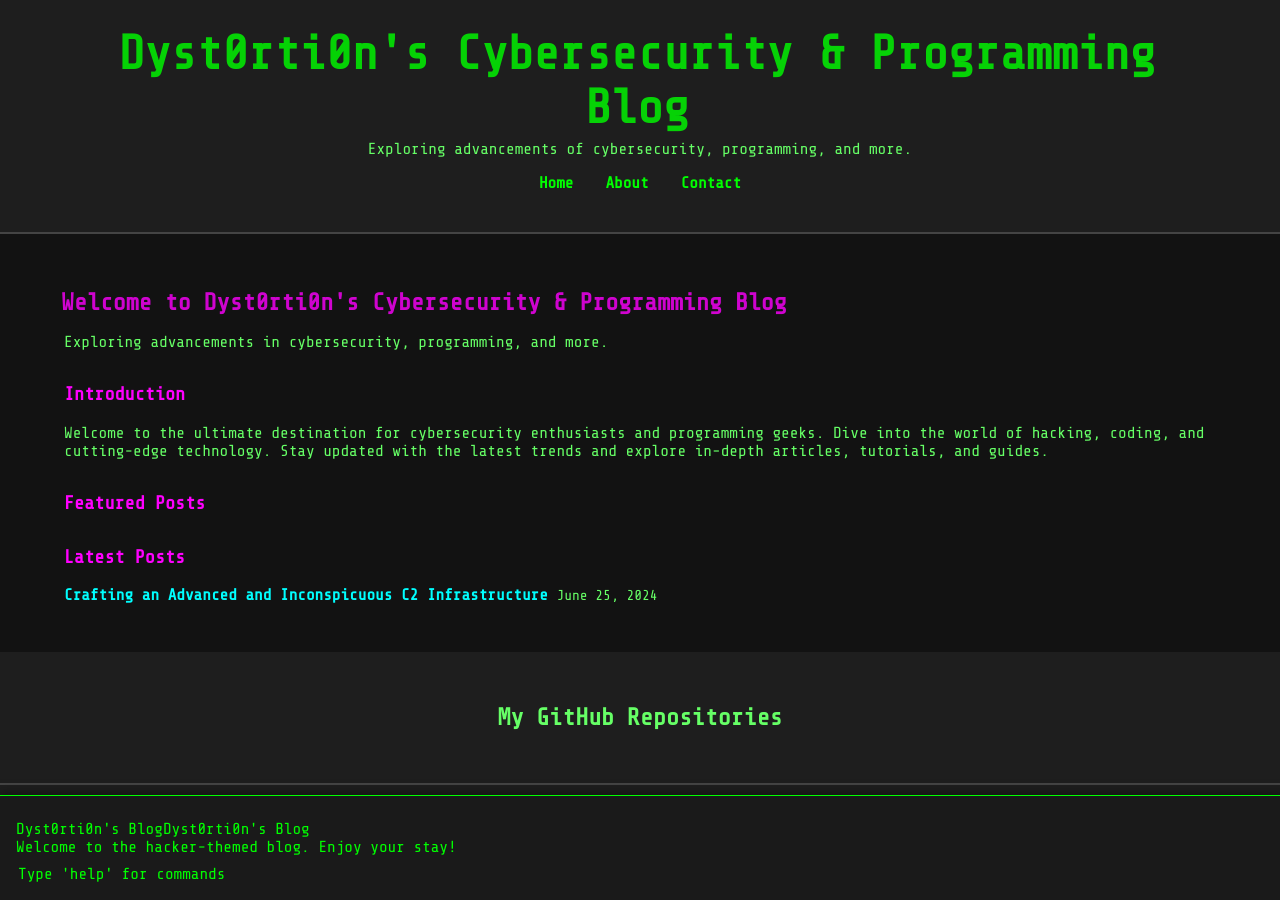
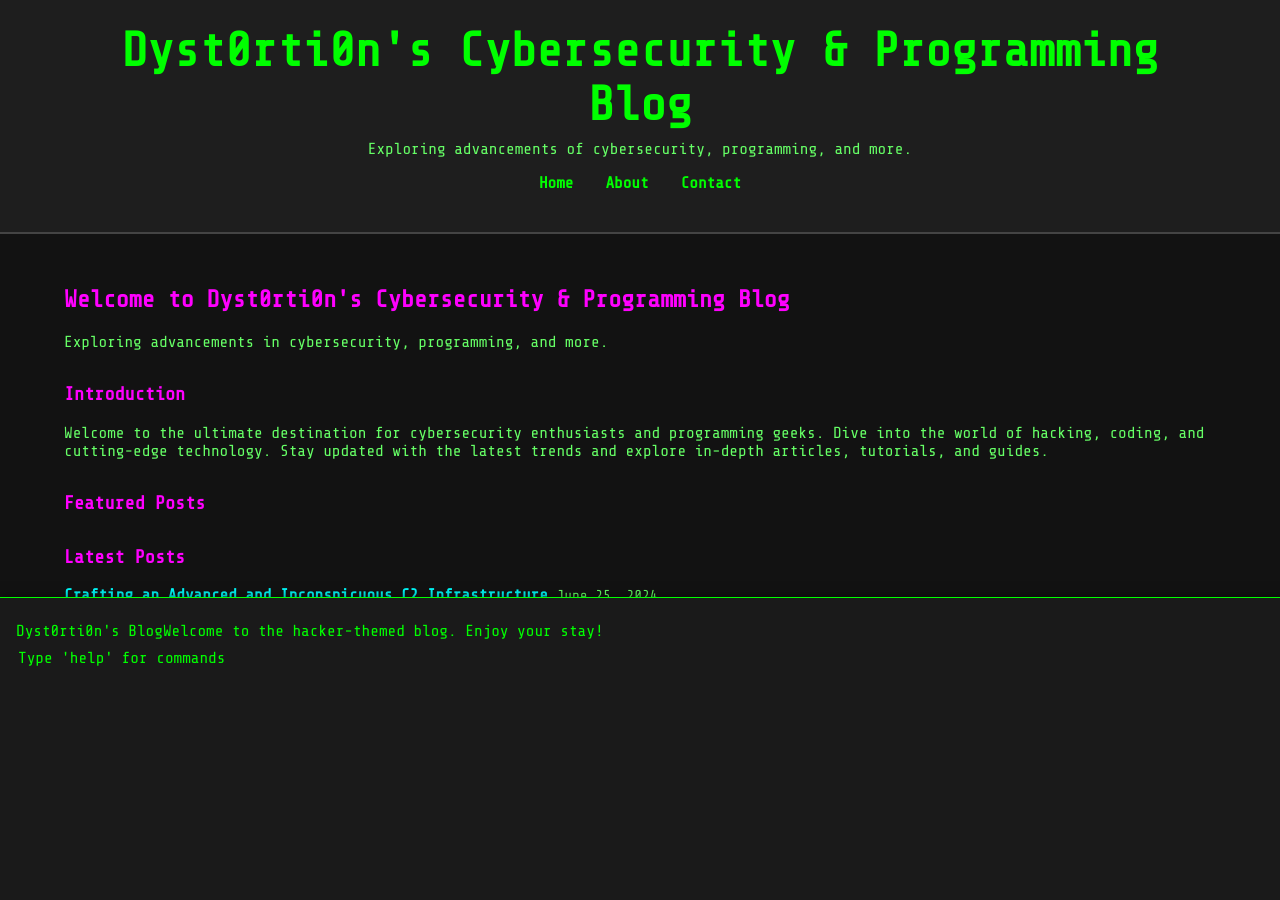
Before and after one commit to Dyst0rti0n/Dyst0rti0n.github.io, a Jekyll site: the page built from index.md, in a window 1280 px wide. Built offline with Jekyll 4.4.1, drawn with Linux system fonts in a browser that asks for light colours; a script that is not in the unit is left out.

```diff
--- a/_layouts/default.html
+++ b/_layouts/default.html
@@ -23,8 +23,8 @@
 <body>
   <header>
     <div class="container">
-      <h1>{{ site.title }}</h1>
-      <p>{{ site.description }}</p>
+      <h1 class="glitch" data-text="{{ site.title }}">{{ site.title }}</h1>
+      <p class="glitch3" data-text="{{ site.description }}">{{ site.description }}</p>
       <nav>
         <ul>
           <li><a href="{{ site.baseurl }}/">Home</a></li>
@@ -49,8 +49,10 @@
   <div id="terminal">
     <div id="output">Dyst0rti0n's Blog</div>
     <input type="text" id="input" autofocus placeholder="Type 'help' for commands">
+    <div id="drag-handle"></div>
   </div>
   <script src="{{ "/assets/js/script.js" | relative_url }}"></script>
   <script src="{{ "/assets/js/repos.js" | relative_url }}"></script>
+  <script src="{{ "/assets/js/terminal.js" | relative_url }}"></script>
 </body>
 </html>
--- a/assets/css/style.css
+++ b/assets/css/style.css
@@ -26,7 +26,7 @@
   color: #00ff00;
   position: relative;
   display: inline-block;
-  animation: glitch 1s infinite;
+  animation: glitch1 2s infinite;
 }
 
 header p {
@@ -104,7 +104,7 @@
 
 .home h2 {
   color: #ff00ff;
-  animation: glitch 1s infinite;
+  animation: glitch1 1s infinite;
 }
 
 .home p {
@@ -148,6 +148,7 @@
   bottom: 0;
   left: 0;
   width: 100%;
+  height: 30%;
   max-height: 50%;
   border-top: 1px solid #00ff00;
   background: #1a1a1a;
@@ -157,12 +158,23 @@
   overflow-y: auto;
   box-shadow: 0 -1px 10px rgba(0, 0, 0, 0.5);
   z-index: 10; /* Ensure terminal is above footer */
+  resize: vertical; /* Allow resizing */
 }
 
 #output {
   padding: 0.5rem 0;
   white-space: pre-wrap;
   word-wrap: break-word;
+}
+
+#drag-handle {
+  width: 100%;
+  height: 10px;
+  background: #444;
+  cursor: ns-resize;
+  position: absolute;
+  top: -10px;
+  left: 0;
 }
 
 @keyframes typing {
@@ -198,104 +210,128 @@
   color: #ff00ff;
 }
 
-/* Enhanced Glitch animation */
-@keyframes glitch {
+/* Glitch animations */
+@keyframes glitch1 {
   0% {
-    transform: translate(0);
-    opacity: 1;
-  }
-  7% {
-    transform: translate(-3px, -3px);
-    opacity: 0.8;
+    clip: rect(44px, 9999px, 56px, 0);
   }
   10% {
-    transform: translate(3px, 3px);
-    opacity: 1;
-  }
-  13% {
-    transform: translate(-3px, 3px);
-    opacity: 0.8;
+    clip: rect(10px, 9999px, 80px, 0);
   }
   20% {
-    transform: translate(3px, -3px);
-    opacity: 1;
-  }
-  23% {
-    transform: translate(-3px, -3px);
-    opacity: 0.8;
-  }
-  25% {
-    transform: translate(3px, 3px);
-    opacity: 1;
-  }
-  27% {
-    transform: translate(-3px, 3px);
-    opacity: 0.8;
+    clip: rect(80px, 9999px, 20px, 0);
   }
   30% {
-    transform: translate(3px, -3px);
-    opacity: 1;
-  }
-  35% {
-    transform: translate(-3px, -3px);
-    opacity: 0.8;
+    clip: rect(40px, 9999px, 40px, 0);
   }
   40% {
-    transform: translate(3px, 3px);
-    opacity: 1;
-  }
-  42% {
-    transform: translate(-3px, 3px);
-    opacity: 0.8;
-  }
-  45% {
-    transform: translate(3px, -3px);
-    opacity: 1;
+    clip: rect(60px, 9999px, 40px, 0);
   }
   50% {
-    transform: translate(-3px, -3px);
-    opacity: 0.8;
-  }
-  55% {
-    transform: translate(3px, 3px);
-    opacity: 1;
+    clip: rect(40px, 9999px, 20px, 0);
   }
   60% {
-    transform: translate(-3px, 3px);
-    opacity: 0.8;
-  }
-  65% {
-    transform: translate(3px, -3px);
-    opacity: 1;
+    clip: rect(30px, 9999px, 50px, 0);
   }
   70% {
-    transform: translate(-3px, -3px);
-    opacity: 0.8;
-  }
-  75% {
-    transform: translate(3px, 3px);
-    opacity: 1;
+    clip: rect(20px, 9999px, 30px, 0);
   }
   80% {
-    transform: translate(-3px, 3px);
-    opacity: 0.8;
-  }
-  85% {
-    transform: translate(3px, -3px);
-    opacity: 1;
+    clip: rect(50px, 9999px, 50px, 0);
   }
   90% {
-    transform: translate(-3px, -3px);
-    opacity: 0.8;
-  }
-  95% {
-    transform: translate(3px, 3px);
-    opacity: 1;
+    clip: rect(30px, 9999px, 30px, 0);
   }
   100% {
-    transform: translate(0);
-    opacity: 1;
+    clip: rect(44px, 9999px, 56px, 0);
   }
+}
+
+@keyframes glitch3 {
+  0%, 100% {
+    clip: rect(44px, 9999px, 56px, 0);
+  }
+  10% {
+    clip: rect(10px, 9999px, 80px, 0);
+  }
+  20% {
+    clip: rect(80px, 9999px, 20px, 0);
+  }
+  30% {
+    clip: rect(40px, 9999px, 40px, 0);
+  }
+  40% {
+    clip: rect(60px, 9999px, 40px, 0);
+  }
+  50% {
+    clip: rect(40px, 9999px, 20px, 0);
+  }
+  60% {
+    clip: rect(30px, 9999px, 50px, 0);
+  }
+  70% {
+    clip: rect(20px, 9999px, 30px, 0);
+  }
+  80% {
+    clip: rect(50px, 9999px, 50px, 0);
+  }
+  90% {
+    clip: rect(30px, 9999px, 30px, 0);
+  }
+}
+
+.glitch:before,
+.glitch:after,
+.glitch2:before,
+.glitch2:after,
+.glitch3:before,
+.glitch3:after {
+  content: attr(data-text);
+  position: absolute;
+  left: 0;
+  right: 0;
+}
+
+.glitch:before {
+  left: 2px;
+  text-shadow: -2px 0 red;
+  clip: rect(44px, 9999px, 56px, 0);
+  animation: glitch1 2s infinite;
+}
+
+.glitch:after {
+  left: -2px;
+  text-shadow: -2px 0 blue;
+  clip: rect(44px, 9999px, 56px, 0);
+  animation: glitch1 2s infinite;
+}
+
+.glitch2:before {
+  left: 2px;
+  text-shadow: -2px 0 red;
+  clip: rect(44px, 9999px, 56px, 0);
+  animation: glitch3 2s infinite;
+}
+
+.glitch2:after {
+  left: -2px;
+  text-shadow: -2px 0 blue;
+  clip: rect(44px, 9999px, 56px, 0);
+  animation: glitch3 2s infinite;
+}
+
+.glitch3:before {
+  left: 2px;
+  text-shadow: -2px 0 red;
+  clip: rect(44px, 9999px, 56px, 0);
+  animation: glitch3 2s infinite;
+}
+
+.glitch3:after {
+  left: -2px;
+  text-shadow: -2px 0 blue;
+  clip: rect(44px, 9999px, 56px, 0);
+  animation: glitch3 2s infinite;
 }
 
 /* Carousel styling */
--- a/assets/js/script.js
+++ b/assets/js/script.js
@@ -1,9 +1,10 @@
 document.addEventListener('DOMContentLoaded', function() {
     const input = document.getElementById('input');
     const output = document.getElementById('output');
-    const welcomeMessage = `Dyst0rti0n's Blog\nWelcome to the hacker-themed blog. Enjoy your stay!`;
-    const commands = ['cd', 'ls', 'date', 'help'];
-    const pages = ['home', 'about', 'contact'];
+    const terminal = document.getElementById('terminal');
+    const handle = document.getElementById('drag-handle');
+
+    const welcomeMessage = 'Welcome to the hacker-themed blog. Enjoy your stay!';
     let index = 0;
 
     function typeMessage() {
@@ -20,9 +21,6 @@
       if (event.key === 'Enter') {
         handleCommand(input.value);
         input.value = '';
-      } else if (event.key === 'Tab') {
-        event.preventDefault();
-        autoCompleteCommand(input.value);
       }
     });
 
@@ -35,8 +33,6 @@
         outputHelp();
       } else if (command.startsWith('cd ')) {
         navigateTo(command.split(' ')[1]);
-      } else if (command === 'ls') {
-        listPages();
       } else if (command === 'date') {
         displayDate();
       } else {
@@ -44,13 +40,7 @@
       }
 
       output.scrollTop = output.scrollHeight;
-    }
-
-    function autoCompleteCommand(inputValue) {
-      const matchingCommands = commands.filter(cmd => cmd.startsWith(inputValue));
-      if (matchingCommands.length === 1) {
-        input.value = matchingCommands[0] + ' ';
-      }
+      expandTerminal();
     }
 
     function displayDate() {
@@ -60,18 +50,11 @@
       output.appendChild(outputLine);
     }
 
-    function listPages() {
-      const outputLine = document.createElement('div');
-      outputLine.textContent = pages.join(' ');
-      output.appendChild(outputLine);
-    }
-
     function outputHelp() {
       const helpText = `
         Available commands:
         - help: Show this help message
         - cd [page]: Navigate to a different page (home, about, contact)
-        - ls: List available pages
         - date: Display the current date
       `;
       const helpLines = helpText.trim().split('\n');
@@ -83,7 +66,7 @@
     }
 
     function navigateTo(page) {
-      if (pages.includes(page)) {
+      if (['home', 'about', 'contact'].includes(page)) {
         window.location.href = `${page}`;
       } else {
         outputUnknownCommand();
@@ -95,4 +78,26 @@
       outputLine.textContent = 'Unknown command. Type "help" for a list of available commands.';
       output.appendChild(outputLine);
     }
+
+    function expandTerminal() {
+      terminal.style.height = '50%';
+      terminal.scrollTop = terminal.scrollHeight;
+    }
+
+    handle.addEventListener('mousedown', function(e) {
+      e.preventDefault();
+      document.addEventListener('mousemove', resizeTerminal);
+      document.addEventListener('mouseup', stopResizing);
+    });
+
+    function resizeTerminal(e) {
+      terminal.style.height = `${window.innerHeight - e.clientY}px`;
+    }
+
+    function stopResizing() {
+      document.removeEventListener('mousemove', resizeTerminal);
+      document.removeEventListener('mouseup', stopResizing);
+    }
+
+    console.log('Welcome to the hacker-themed blog. Enjoy your stay!');
   });
```
